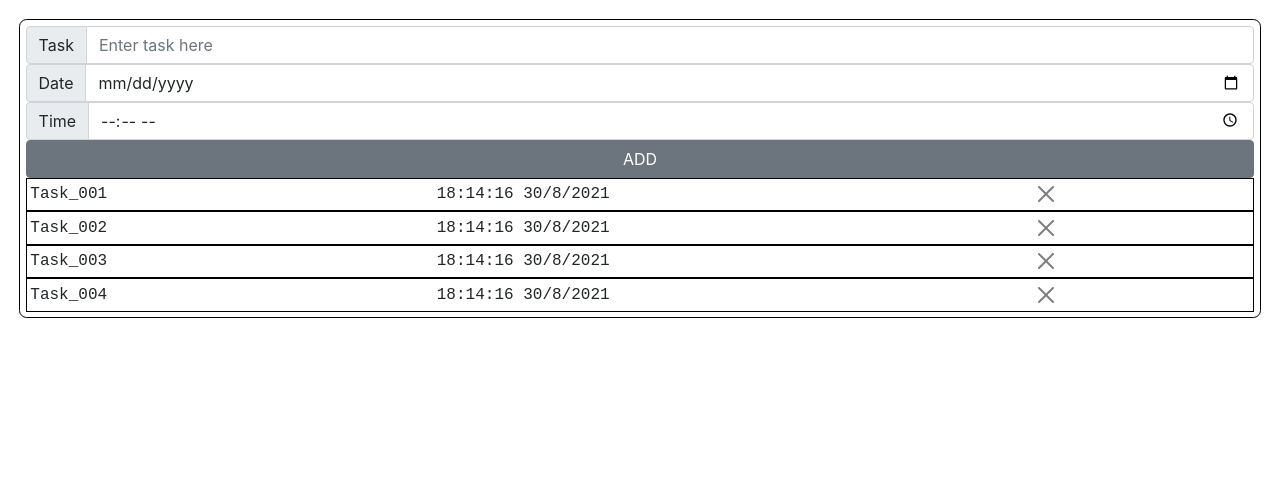
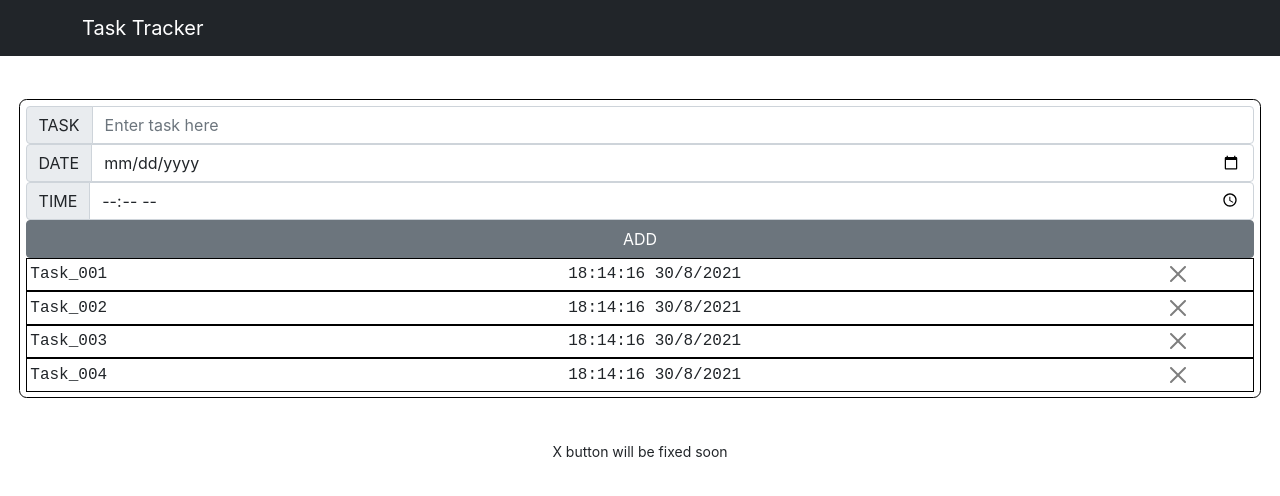
Before and after one commit to rahulreddy-001/taskManager, a React app: page / in a window 1280 px wide. Built offline with nearby package versions, Linux system fonts and the light colour scheme.

Commit message:
Minor  changes

```diff
--- a/public/index.html
+++ b/public/index.html
@@ -4,7 +4,7 @@
     <meta charset="utf-8" />
     <meta name="viewport" content="width=device-width, initial-scale=1" />
     <meta name="theme-color" content="#000000" />
-    <title>Practice</title>
+    <title>Task Manager</title>
     <link
       href="https://cdn.jsdelivr.net/npm/bootstrap@5.1.1/dist/css/bootstrap.min.css"
       rel="stylesheet"
@@ -13,7 +13,15 @@
     />
   </head>
   <body>
+    <nav class="navbar navbar-dark bg-dark">
+      <div class="container">
+        <a class="navbar-brand" href="#">Task Tracker</a>
+      </div>
+    </nav>
+    <br />
     <div id="root"></div>
+    <br />
+    <small><center>X button will be fixed soon</center></small>
     <style link="src\index.js"></style>
   </body>
 </html>
--- a/src/index.css
+++ b/src/index.css
@@ -8,7 +8,7 @@ body {
   border-color: rgb(0, 0, 0);
   border-width: 0.01cm;
   display: grid;
-  grid-template-columns: 1fr 1fr 1fr;
+  grid-template-columns: 1.5fr 1.5fr 0.4fr;
   padding: 0.1cm;
   font-family: monospace;
   align-items: center;
--- a/src/index.js
+++ b/src/index.js
@@ -41,7 +41,7 @@ function Output() {
     <div className="tasks">
       <div className="input-group flex-nowrap">
         <span className="input-group-text" id="addon-wrapping">
-          Task
+          TASK
         </span>
         <input
           type="text"
@@ -56,7 +56,7 @@ function Output() {
       </div>
       <div className="input-group flex-nowrap">
         <span className="input-group-text" id="addon-wrapping">
-          Date
+          DATE
         </span>
         <input
           className="form-control"
@@ -73,7 +73,7 @@ function Output() {
       </div>
       <div className="input-group flex-nowrap">
         <span className="input-group-text" id="addon-wrapping">
-          Time
+          TIME
         </span>
         <input
           className="form-control"
```
